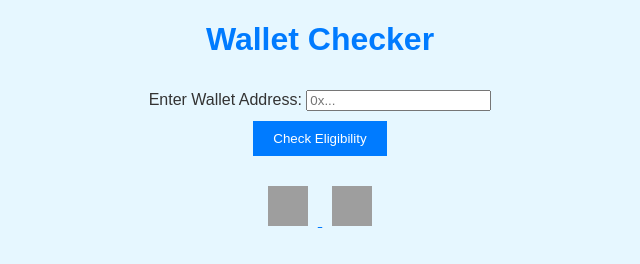
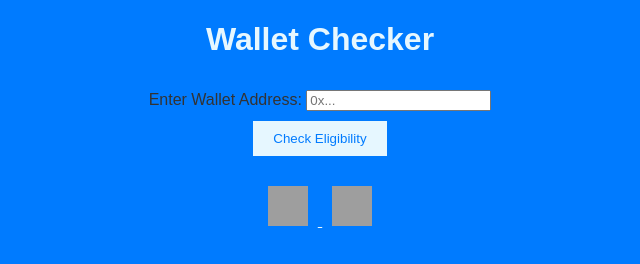
Before and after one commit to Hackon9/walletchecker, a plain HTML site: page index.html in a window 1280 px wide. Shown: the whole page, without its empty margins (320-960 px from the left). Drawn offline with Linux system fonts and the light colour scheme; grey boxes are pictures that could not be loaded.

Commit message:
Update index.html

```diff
--- a/index.html
+++ b/index.html
@@ -7,30 +7,31 @@
         body {
             font-family: Arial, sans-serif;
             text-align: center;
-            background-color: #e6f7ff; /* Light blue background */
+            background-color: #007BFF; /* Blue background */
             color: #333; /* Dark text color */
         }
         h1 {
-            color: #007BFF; /* Blue heading color */
+            color: #e6f7ff; /* Light blue heading color */
         }
         button {
-            background-color: #007BFF; /* Blue button background */
-            color: white; /* White button text color */
+            background-color: #e6f7ff; /* Light blue button background */
+            color: #007BFF; /* Blue button text color */
             padding: 10px 20px;
             border: none;
             cursor: pointer;
-            transition: background-color 0.3s ease;
+            transition: background-color 0.3s ease, color 0.3s ease;
         }
         button:hover {
             background-color: #0056b3; /* Darker blue on hover */
+            color: #e6f7ff; /* Light blue text color on hover */
         }
         #result {
             font-size: 1.5em;
             margin-top: 20px;
-            color: #007BFF; /* Blue result text color */
+            color: #e6f7ff; /* Light blue result text color */
         }
         a {
-            color: #007BFF; /* Blue link color */
+            color: #e6f7ff; /* Light blue link color */
         }
         a:hover {
             text-decoration: underline; /* Underline link on hover */
@@ -61,10 +62,10 @@
     <!-- Logos section -->
     <div class="logos">
         <a href="https://twitter.com/BasedChadNFT" target="_blank">
-            <img src="https://drive.google.com/file/d/1O_sPp3NY31KWMgKbR8ZtRXiNb5QM-P5O/view?usp=sharing" alt="Twitter Logo">
+            <img src="https://www.example.com/twitter-logo.png" alt="Twitter Logo">
         </a>
         <a href="https://opensea.io/" target="_blank">
-            <img src="https://drive.google.com/file/d/1vUbd5q3KomvZUiCdCjCU1GKU1iTzDvzF/view?usp=drive_link" alt="OpenSea Logo">
+            <img src="https://www.example.com/opensea-logo.png" alt="OpenSea Logo">
         </a>
     </div>
 
```
